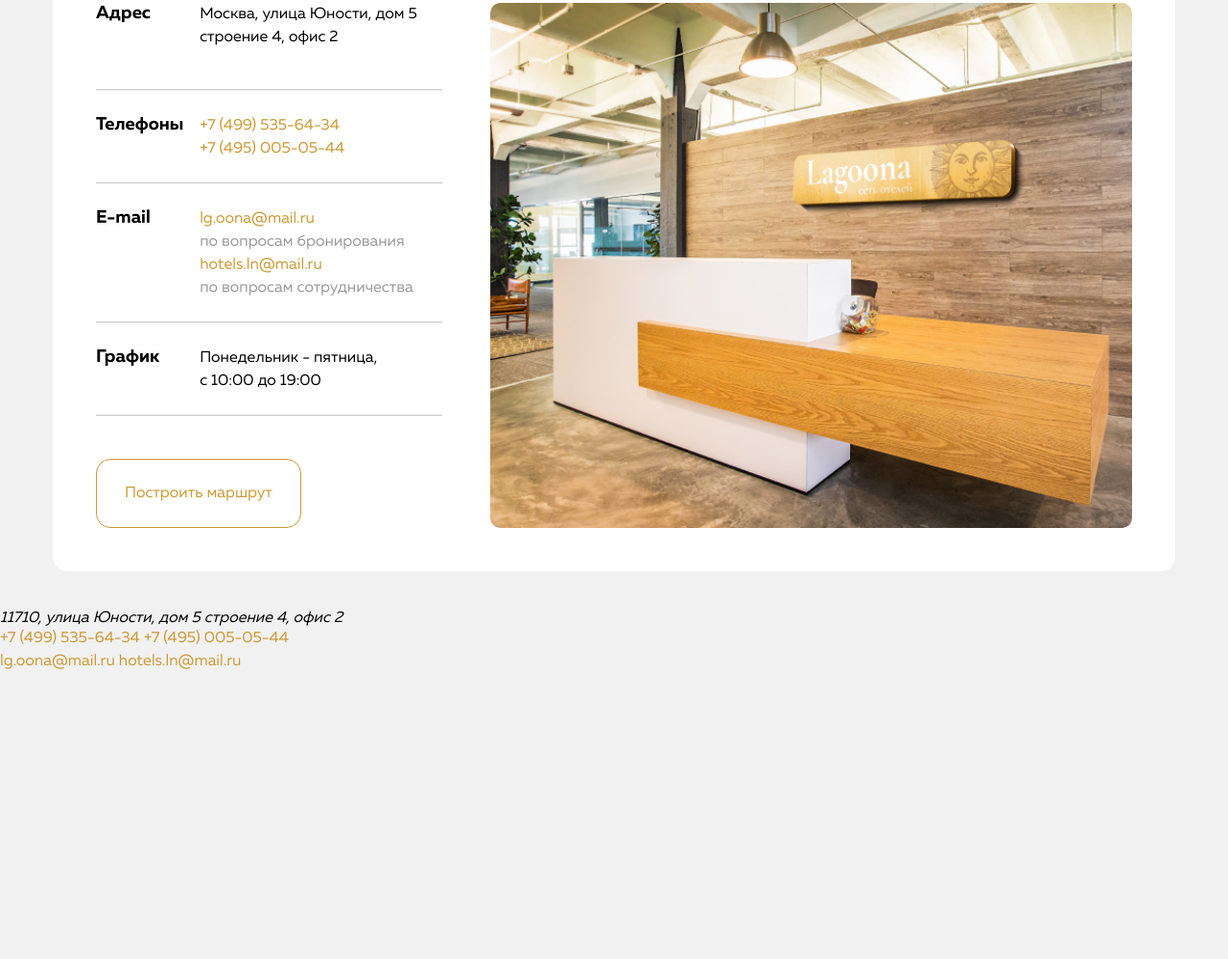
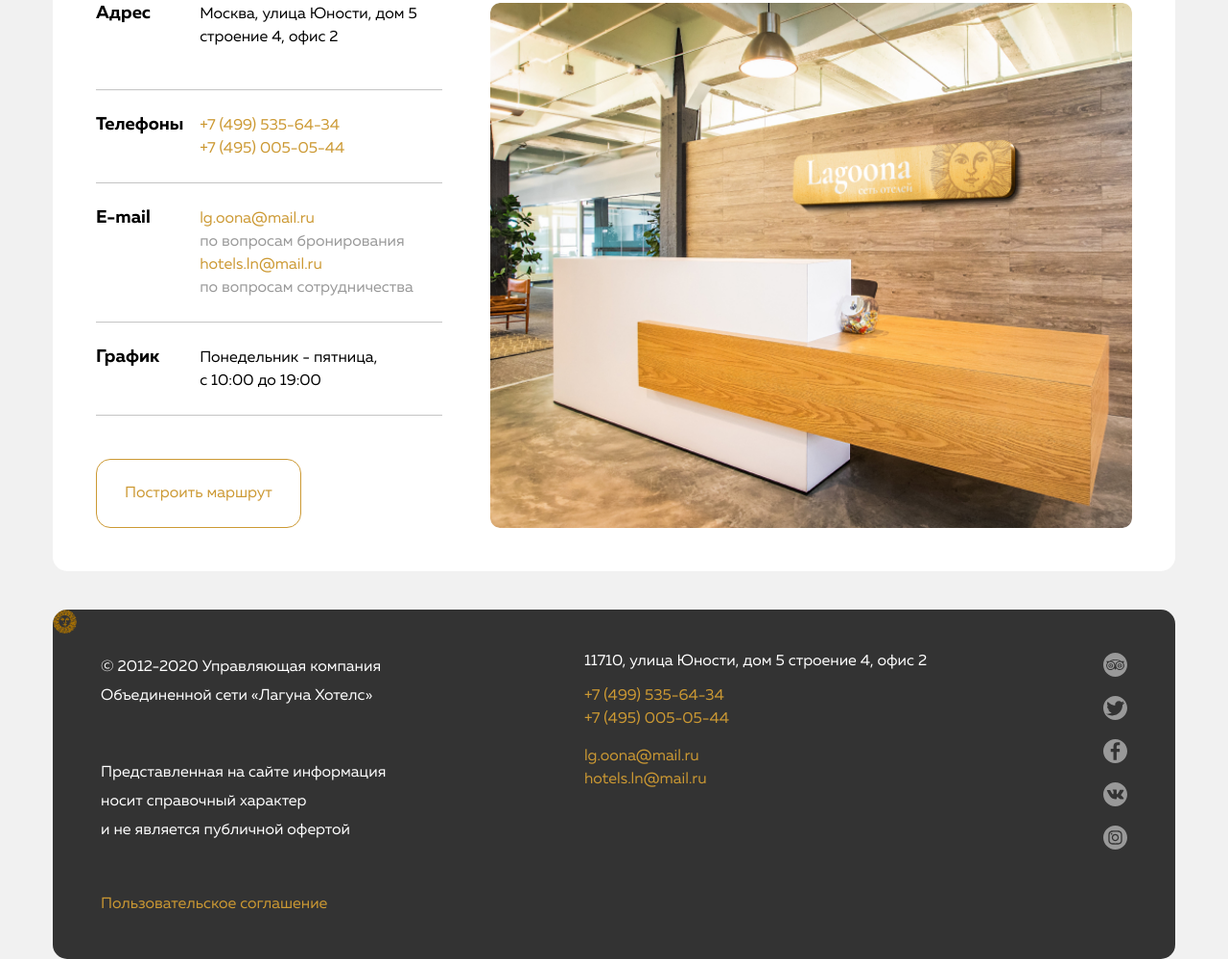
Before and after one commit to VildanYakupov/merged-coures, a plain HTML site: page 5/index.html in a window 1280 px wide. Shown: the part 4829-5828 px from the top of the page at 96% size. Before the commit the page ends 5530 px from the top, so only its background shows below. Drawn offline with Linux system fonts and the light colour scheme.

Commit message:
modif file: index.html,style.css; 24.05.2022;

```diff
--- a/5/css/style.css
+++ b/5/css/style.css
@@ -58,6 +58,10 @@ ul {
   list-style: none;
   padding: 0;
   margin: 0;
+}
+
+address {
+  font-style: normal;
 }
 
 .btn {
@@ -765,7 +769,6 @@ ul {
 }
 .contacts-info-item__address {
   flex-grow: 1;
-  font-style: normal;
 }
 .contacts-info-item__link {
   color: #CC9933;
@@ -779,6 +782,88 @@ ul {
 }
 .contacts-info-item__timetable {
 }
+
+/* *footer */
+
+.footer {
+  color: #FFF;
+}
+.footer-wrapper {
+  display: flex;
+  justify-content: space-between;
+  background-color: #333333;
+  background-repeat: no-repeat;
+  background-image: url(../img/Favicon.svg);
+  padding: 45px 50px;
+  border-radius: 15px;
+}
+.footer-col-left {
+  display: flex;
+  flex-direction: column;
+  max-width: 320px;
+}
+.footer__copy {
+  flex-grow: 1;
+  margin-top: 0;
+  margin-bottom: 50px;
+  line-height: 30px;
+}
+
+.footer-col-center {
+  display: flex;
+  flex-direction: column;
+}
+
+.footer__address {
+  margin-bottom: 15px;
+}
+.footer__telephone {
+  display: flex;
+  flex-direction: column;
+  margin-bottom: 15px;
+}
+.footer__email {
+  display: flex;
+  flex-direction: column;
+}
+.footer-col-right {
+}
+
+.footer-social__list {
+  display: flex;
+  flex-direction: column;
+}
+.footer-social__item {}
+.footer-social__item:not(:last-child) {
+  margin-bottom: 20px;
+}
+.footer-social__link {
+}
+
+.footer-social__icon {
+  width: 25px;
+  height: 25px;
+  background-size: cover;
+  background-repeat: no-repeat;
+  background-color: transparent;
+}
+
+.footer-social__icon--owl {
+  background-image: url(../img/socail-owl.svg);
+}
+.footer-social__icon--twitter {
+  background-image: url(../img/social-twitter.svg);
+}
+.footer-social__icon--facebook {
+  background-image: url(../img/social-facebook.svg);
+}
+.footer-social__icon--vk {
+  background-image: url(../img/social-vk.svg);
+}
+.footer-social__icon--instagram {
+  background-image: url(../img/social-instagram.svg);
+}
+
 
 /** media */
 @media (max-width: 1300px) {
--- a/5/index.html
+++ b/5/index.html
@@ -450,9 +450,12 @@
   </main>
   <!-- *footer -->
   <footer class="footer">
+    <div class="container">
+      <div class="footer-wrapper">
         <div class="footer-col-left">
-      <div class="footer_copy"></div>
-      <a class="link-text"></a>
+          <p class="footer__copy">© 2012-2020 Управляющая компания Объединенной сети «Лагуна Хотелс»</p>
+          <p class="footer__copy">Представленная на сайте информация носит справочный характер и не является публичной офертой</p>
+          <a class="link-text">Пользовательское соглашение</a>
         </div>
         <div class="footer-col-center">
           <address class="footer__address">11710, улица Юности, дом 5 строение 4, офис 2</address>
@@ -466,7 +469,35 @@
           </div>
         </div>
         <div class="footer-col-right">
-
+          <ul class="footer-social__list">
+            <li class="footer-social__item">
+              <a href="#" class="footer-social__link">
+                <div class="footer-social__icon footer-social__icon--owl"></div>
+              </a>
+            </li>
+            <li class="footer-social__item">
+              <a href="#" class="footer-social__link">
+                <div class="footer-social__icon footer-social__icon--twitter"></div>
+              </a>
+            </li>
+            <li class="footer-social__item">
+              <a href="#" class="footer-social__link">
+                <div class="footer-social__icon footer-social__icon--facebook"></div>
+              </a>
+            </li>
+            <li class="footer-social__item">
+              <a href="#" class="footer-social__link">
+                <div class="footer-social__icon footer-social__icon--vk"></div>
+              </a>
+            </li>
+            <li class="footer-social__item">
+              <a href="#" class="footer-social__link">
+                <div class="footer-social__icon footer-social__icon--instagram"></div>
+              </a>
+            </li>
+          </ul>
+        </div>
+      </div>
     </div>
   </footer>
 </body>
```
Lines whose indentation alone changed are shown as unchanged.
